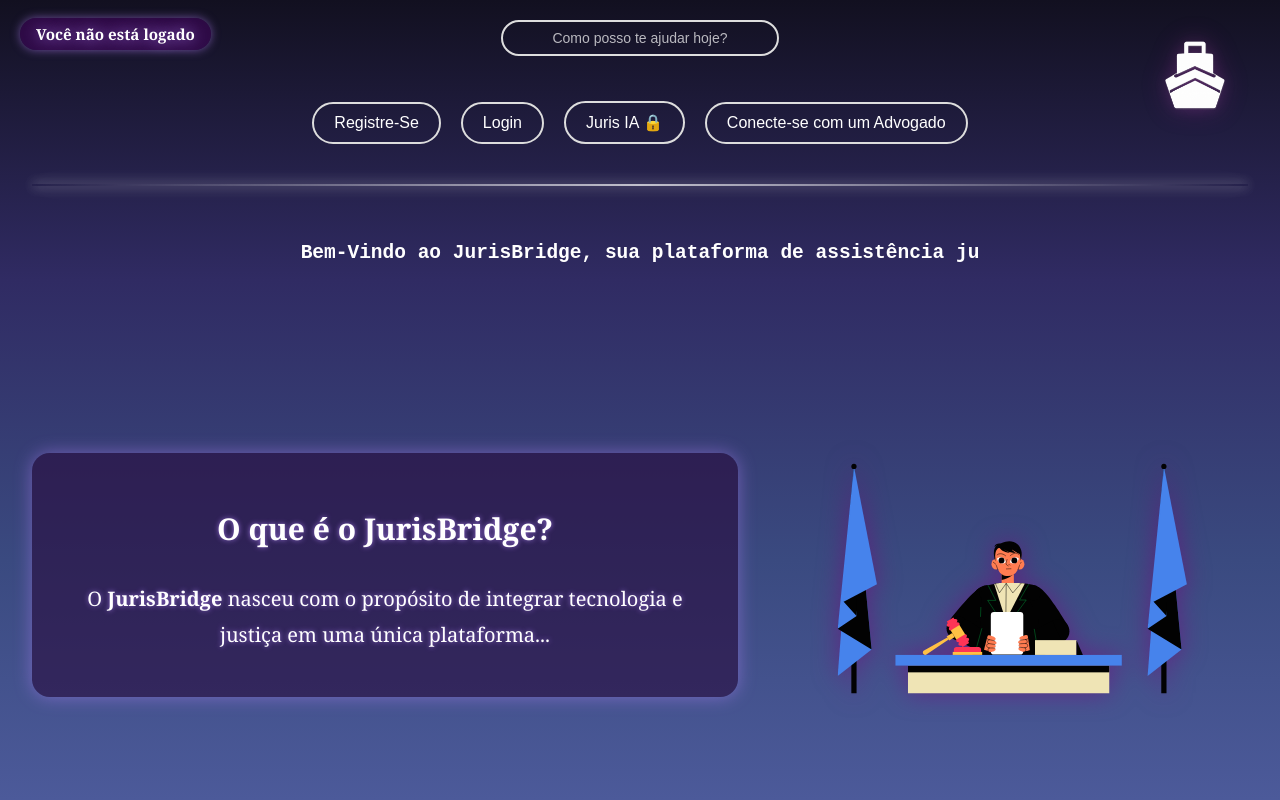
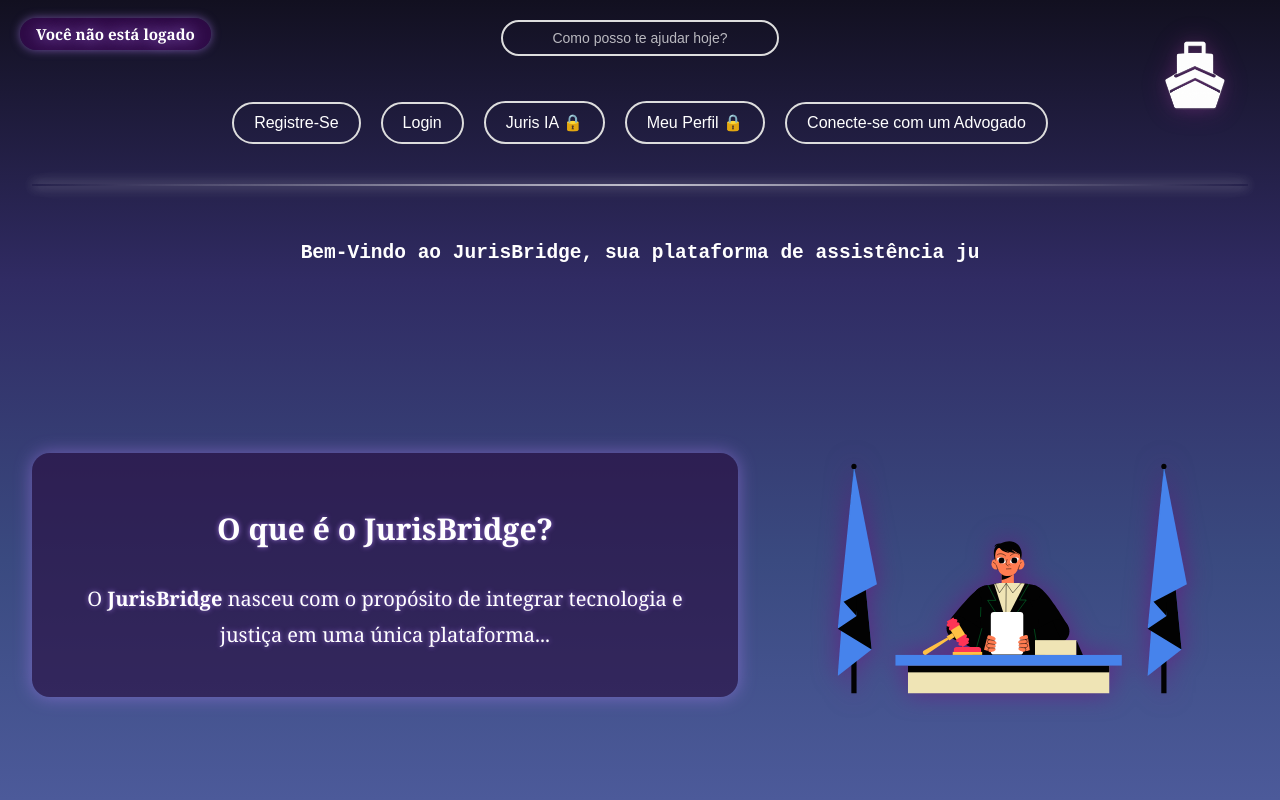
Before and after one commit to dayronjp/JurisbridgeAI, a React (Vite) app in the folder frontend/: page / in a window 1280 px wide. Shown: the top 800 px of the page. Built offline with nearby package versions, Linux system fonts and the light colour scheme.

Commit message:
fixing bugs

```diff
--- a/frontend/src/containers/Home/index.jsx
+++ b/frontend/src/containers/Home/index.jsx
@@ -6,8 +6,6 @@
 import Femida_Royalt from "../../assets/Femida_Royalty.png";
 import TypingEffect from "../../components/TypingEffect/Typing.jsx";
 import Male_Judge from "../../assets/Male_Judge.svg";
-
-
 
 // animações
 const fadeInUp = keyframes`
@@ -368,12 +366,10 @@
   box-shadow: 0 0 15px #b884ff66;
 `;
 
-
-
-
 function Home() {
   const [userName, setUserName] = useState(null);
   const [showModal, setShowModal] = useState(false);
+  const [modalTarget, setModalTarget] = useState("login");
   const navigate = useNavigate();
 
   useEffect(() => {
@@ -385,17 +381,26 @@
     if (userName) {
       navigate("/jurisia");
     } else {
+      setModalTarget("jurisia");
+      setShowModal(true);
+    }
+  };
+
+  const handlePerfil = () => {
+    if (userName) {
+      navigate("/perfil");
+    } else {
+      setModalTarget("perfil");
       setShowModal(true);
     }
   };
 
   const closeModalAndGoToLogin = () => {
     setShowModal(false);
-    navigate("/login");
+    navigate("/login", { state: { redirectTo: modalTarget } });
   };
 
   const handleLogout = () => {
-    console.log("Ué")
     localStorage.removeItem("userName");
     setUserName(null);
     navigate(0);
@@ -408,14 +413,13 @@
       <StatusLogin>
         {userName ? (
           <>
-          Olá, {userName}
-          <LogoutButton onClick={handleLogout}>Logout</LogoutButton>
+            Olá, {userName}
+            <LogoutButton onClick={handleLogout}>Logout</LogoutButton>
           </>
         ) : (
           "Você não está logado"
         )}
       </StatusLogin>
-
 
       <Container>
         <StyledSearchBar type="text" placeholder="Como posso te ajudar hoje?" />
@@ -424,6 +428,9 @@
           <StyledLink to="/login">Login</StyledLink>
           <StyledButtonLink onClick={handleJurisIA}>
             Juris IA {userName ? "" : "🔒"}
+          </StyledButtonLink>
+          <StyledButtonLink onClick={handlePerfil}>
+            Meu Perfil {userName ? "" : "🔒"}
           </StyledButtonLink>
           <StyledLink to="/conectese">Conecte-se com um Advogado</StyledLink>
         </LinksContainer>
@@ -483,7 +490,7 @@
         <ModalOverlay>
           <ModalContent>
             <h3>⚠️ Acesso restrito</h3>
-            <p>Para acessar a <strong>Juris IA</strong>, você precisa estar logado.</p>
+            <p>Para acessar essa área, você precisa estar logado.</p>
             <button onClick={closeModalAndGoToLogin}>Fazer Login</button>
           </ModalContent>
         </ModalOverlay>
```
